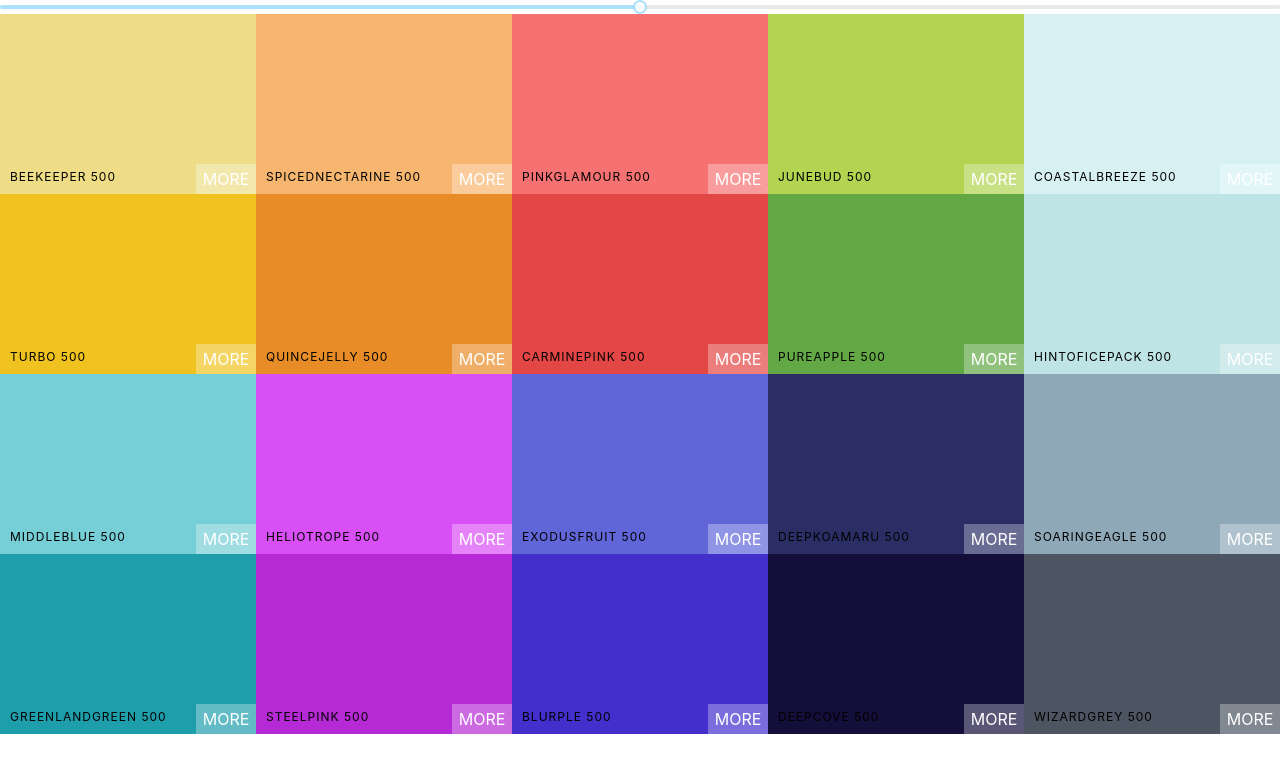
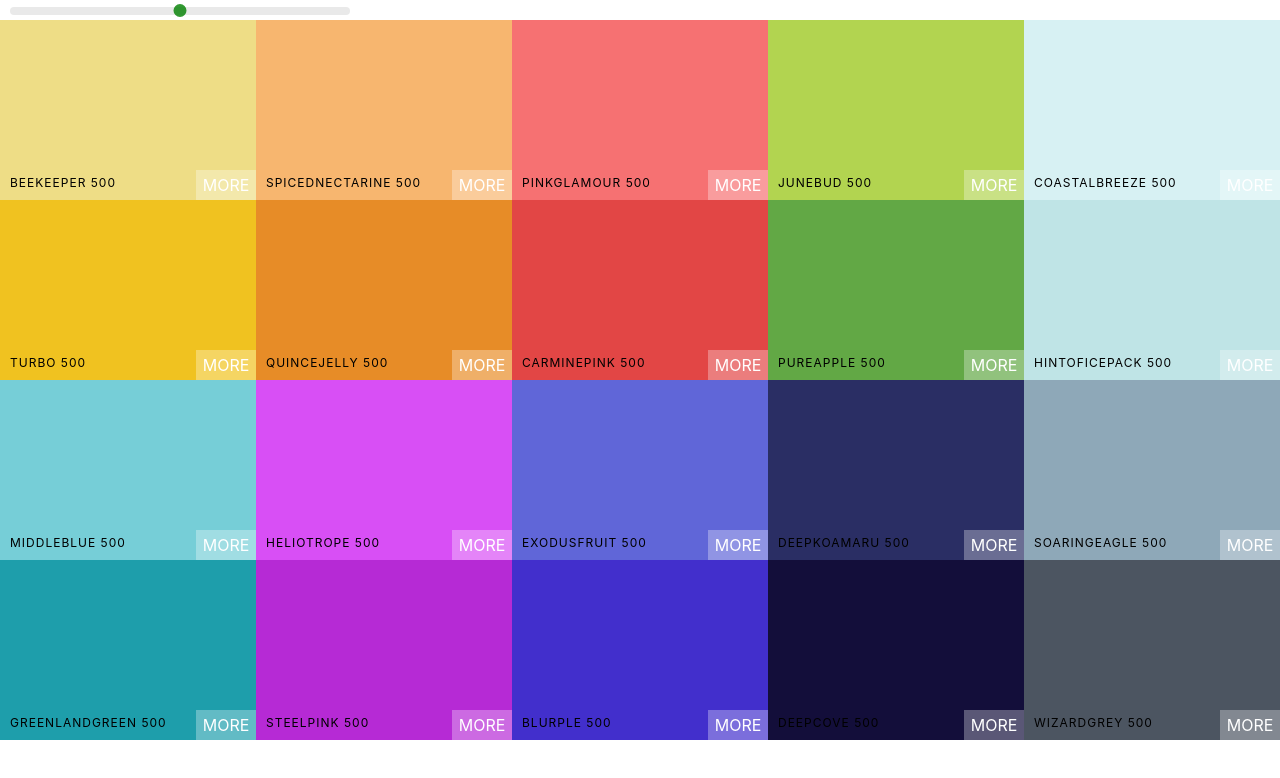
Before and after one commit to Yogeshkumar-krishnamoorthy/colors-app, a React (Create React App) app: page /palette in a window 1280 px wide. Shown: the top 778 px of the page. Built offline with nearby package versions, Linux system fonts and the light colour scheme.

Commit message:
styles added for color slider

```diff
--- a/src/Palette.css
+++ b/src/Palette.css
@@ -8,3 +8,31 @@
   width: 100%;
   height: 90%;
 }
+
+.slider {
+  width: 340px;
+  margin: 0px 10px;
+  display: inline-block;
+}
+
+.rc-slider-track {
+  background-color: transparent;
+}
+
+.rc-slider-rail {
+  height: 8px;
+}
+
+.rc-slider-handle,
+.rc-slider-handle:hover,
+.rc-slider-handle:active,
+.rc-slider-handle:focus,
+.rc-slider-handle:focus-visible {
+  background-color: #008000;
+  outline: none !important;
+  box-shadow: none !important;
+  border: 2px solid #008000 !important;
+  width: 13px;
+  height: 13px;
+  margin-top: -3px;
+}
--- a/src/Palette.js
+++ b/src/Palette.js
@@ -12,6 +12,7 @@
   };
   return (
     <div className="Palette">
+      <div className="slider">
         <Slider
           defaultValue={level}
           step={100}
@@ -19,6 +20,7 @@
           max={900}
           onChange={handleLevel}
         />
+      </div>
       <div className="Palette-Colors">
         {colors[level]?.map((c) => (
           <ColorBox color={c.hex} name={c.name} />
```
Lines whose indentation alone changed are shown as unchanged.
